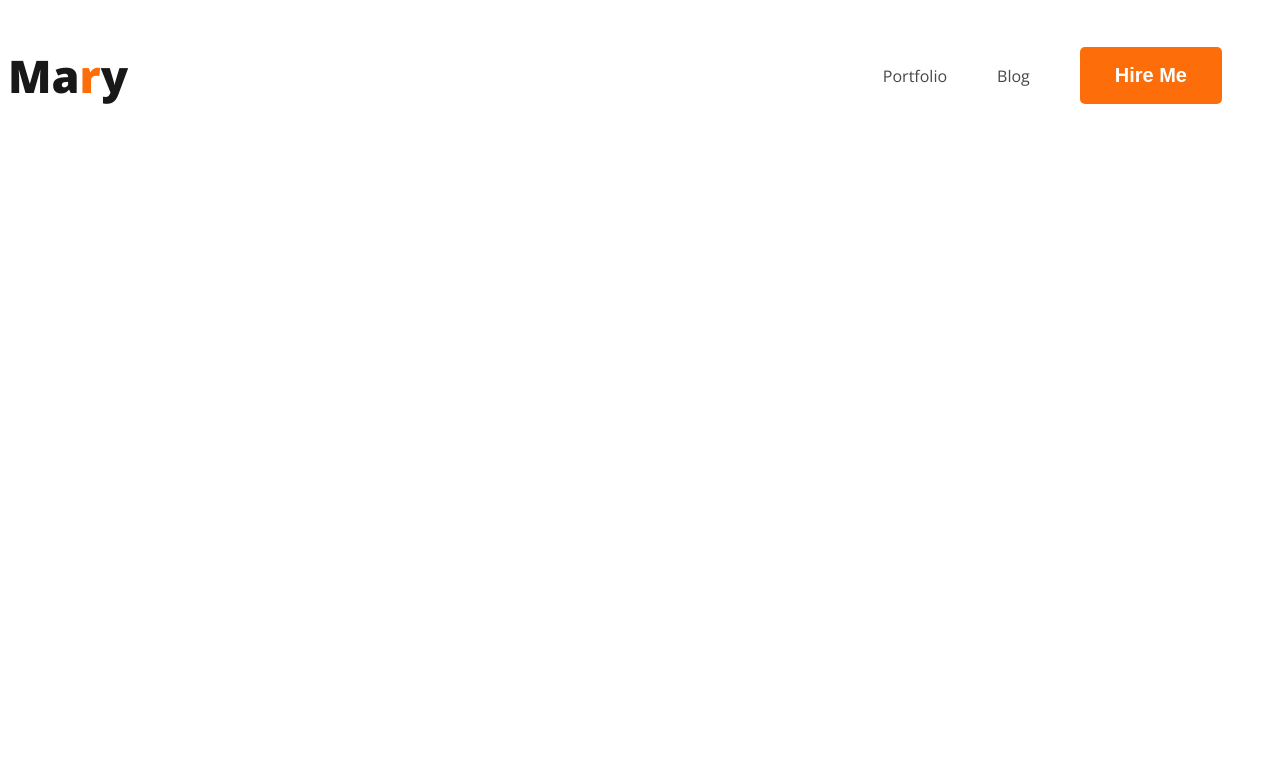
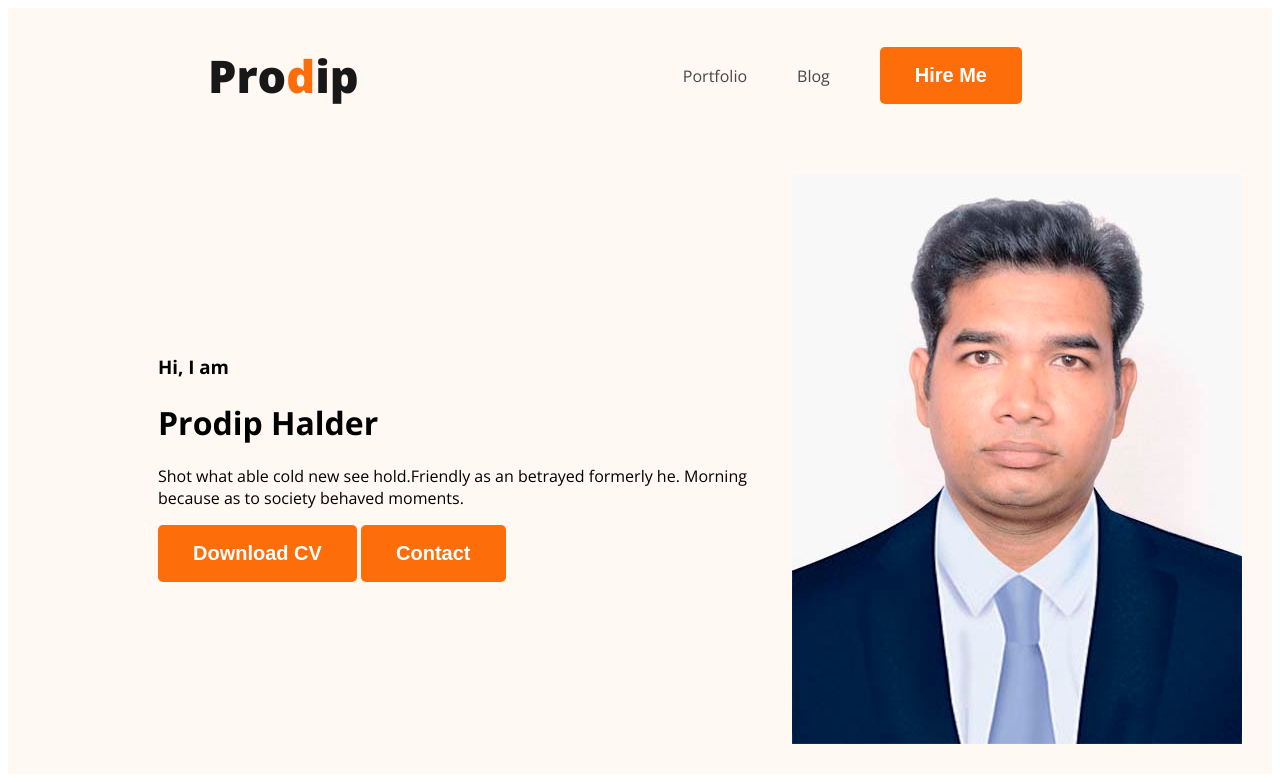
Before and after one commit to prodip1986/webdevloper-portfolio, a plain HTML site: page index.html in a window 1280 px wide. Drawn offline with nearby package versions, Linux system fonts and the light colour scheme.

Commit message:
add banner

```diff
--- a/index.html
+++ b/index.html
@@ -10,15 +10,25 @@
     <link rel="stylesheet" href="styles/portfolio.css">
 </head>
 <body>
-    <header>
+    <header class="header">
         <nav>
-            <h2 class="nav-title">Ma<span class="text-primary">r</span>y</h2>
+            <h2 class="nav-title">Pro<span class="text-primary">d</span>ip</h2>
             <ul>
                 <li><a href="">Portfolio</a></li>
                 <li><a href="">Blog</a></li>
                 <li><button class="btn-primary">Hire Me</button></li>
             </ul>
         </nav>
+        <div class="banner">
+            <div>
+                <h3 class="banner-greeting">Hi, I  am</h3>
+                <h1 class="banner-title">Prodip Halder</h1>
+                <p>Shot what able cold new see hold.Friendly as an betrayed formerly he. Morning because as to society behaved moments.</p>
+                <button class="btn-primary">Download CV</button>
+                <button class="btn-primary">Contact</button>
+            </div>
+            <img class="profile picture" src="images/pro.jpg" alt="">
+        </div>
     </header>
     <main>
 
--- a/styles/portfolio.css
+++ b/styles/portfolio.css
@@ -19,6 +19,7 @@ nav{
     display: flex;
    justify-content: space-between;
    align-items: center;
+   margin: 0px 200px;
 }
 .nav-title{
 color: #181818;
@@ -40,3 +41,16 @@ nav a{
     text-decoration: none;
     color: #474747;
 }
+/*header related styles*/
+.header{
+    background: #FFF8F3;
+}
+.banner{
+    padding: 30px 30px 30px 150px;
+    display: flex;
+    align-items: center;
+}
+.banner .profile picture{
+    width: 500px;
+
+}
```
Also changed, not shown: images/pro.jpg (added).
